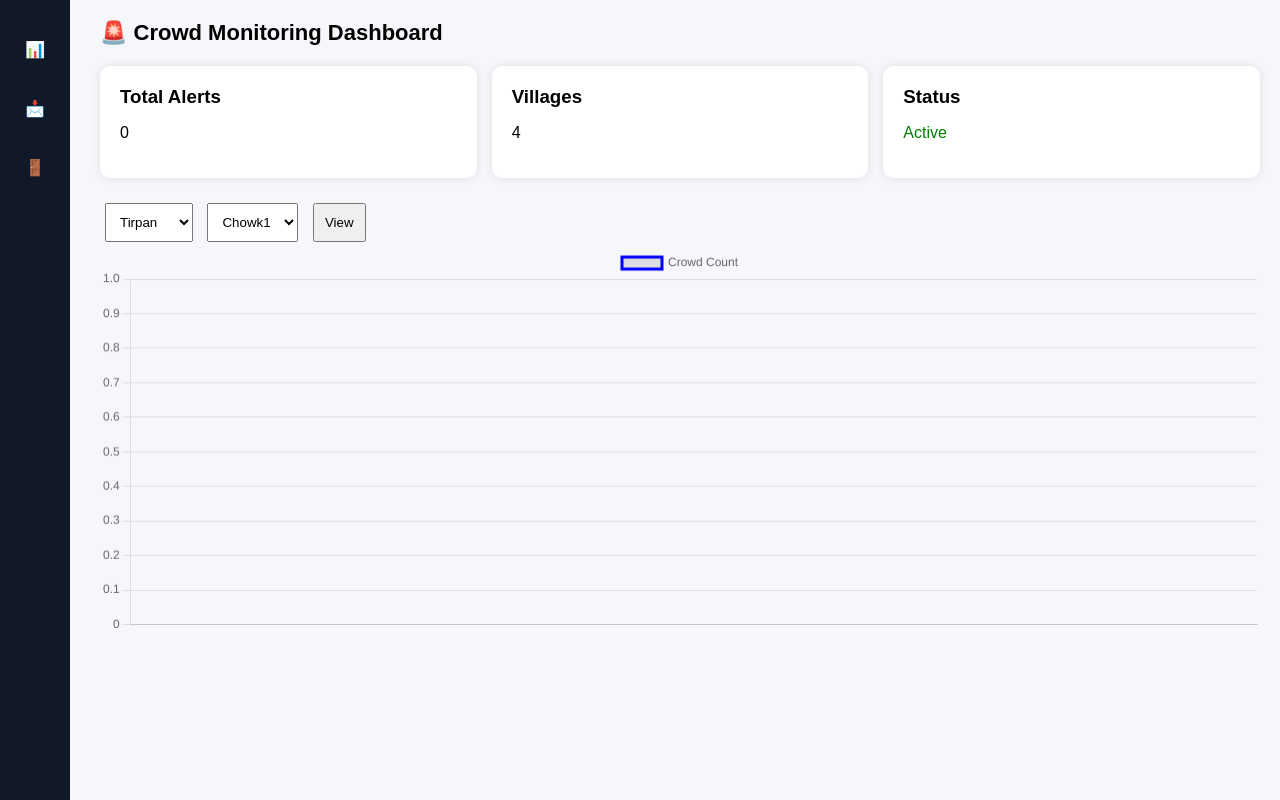
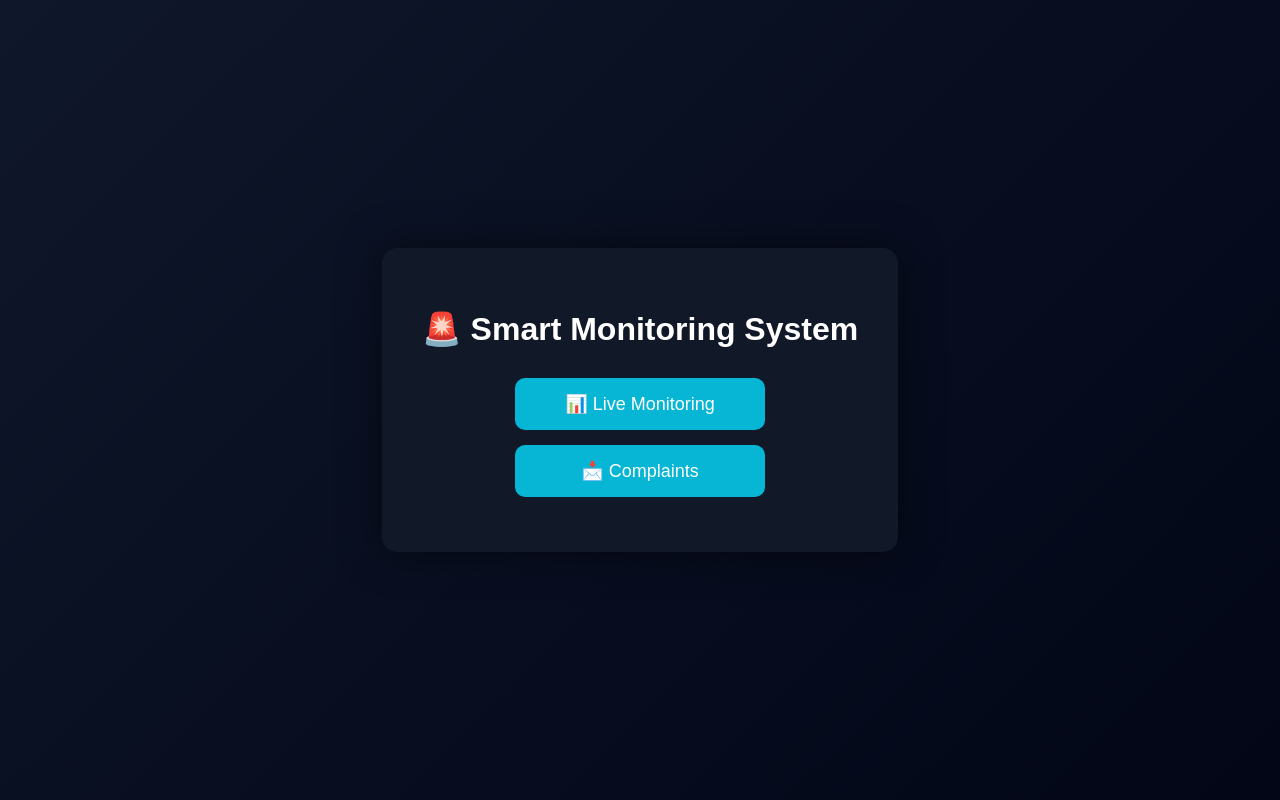
Before and after one commit to vighnesh-patil23/Crowd-system1, a Flask app: page /dashboard in a window 1280 px wide. Run offline with Flask 3, Linux system fonts and the light colour scheme; the visitor is signed in with stand-in values (Sample User, id 1).

Commit message:
Update dashboard.html

```diff
--- a/templates/dashboard.html
+++ b/templates/dashboard.html
@@ -2,228 +2,69 @@
 <html>
 <head>
 <title>Dashboard</title>
-<script src="https://cdn.jsdelivr.net/npm/chart.js"></script>
 
 <style>
-
 body{
     margin:0;
     font-family:Arial;
-    background:#f5f7fb;
+    height:100vh;
+    background:linear-gradient(135deg,#0f172a,#020617);
+    display:flex;
+    justify-content:center;
+    align-items:center;
+    color:white;
 }
 
-/* SIDEBAR */
-.sidebar{
-    width:70px;
-    height:100vh;
+/* CARD */
+.box{
     background:#111827;
-    position:fixed;
-    color:white;
-    display:flex;
-    flex-direction:column;
-    align-items:center;
-    padding-top:20px;
+    padding:40px;
+    border-radius:15px;
+    box-shadow:0 0 40px rgba(0,0,0,0.5);
+    text-align:center;
 }
 
-.sidebar div{
-    margin:20px 0;
-    cursor:pointer;
+h1{
+    margin-bottom:30px;
 }
 
-/* MAIN */
-.main{
-    margin-left:80px;
-    padding:20px;
+/* BUTTON */
+.btn{
+    display:block;
+    width:250px;
+    margin:15px auto;
+    padding:15px;
+    font-size:18px;
+    border:none;
+    border-radius:10px;
+    cursor:pointer;
+    background:#06b6d4;
+    color:white;
+    transition:0.3s;
 }
 
-/* TOP */
-.top{
-    display:flex;
-    justify-content:space-between;
-    align-items:center;
+.btn:hover{
+    background:#0891b2;
 }
-
-.title{
-    font-size:22px;
-    font-weight:bold;
-}
-
-/* CARDS */
-.cards{
-    display:flex;
-    gap:15px;
-    margin-top:20px;
-}
-
-.card{
-    flex:1;
-    padding:20px;
-    border-radius:10px;
-    background:white;
-    box-shadow:0 0 10px rgba(0,0,0,0.1);
-}
-
-.card h3{
-    margin:0;
-}
-
-/* FILTER */
-.filter{
-    margin-top:20px;
-}
-
-select,button{
-    padding:10px;
-    margin:5px;
-}
-
-/* DATA */
-.container{
-    display:flex;
-    flex-wrap:wrap;
-    margin-top:20px;
-}
-
-.box{
-    background:white;
-    width:250px;
-    margin:10px;
-    padding:10px;
-    border-radius:10px;
-    box-shadow:0 0 10px rgba(0,0,0,0.1);
-}
-
-.box img{
-    width:100%;
-}
-
-.count{
-    color:red;
-    font-weight:bold;
-}
-
 </style>
 
 </head>
 
 <body>
 
-<!-- SIDEBAR -->
-<div class="sidebar">
-<div onclick="showLive()">📊</div>
-<div onclick="showComplaint()">📩</div>
-<div onclick="logout()">🚪</div>
-</div>
+<div class="box">
 
-<!-- MAIN -->
-<div class="main">
+<h1>🚨 Smart Monitoring System</h1>
 
-<div class="top">
-<div class="title">🚨 Crowd Monitoring Dashboard</div>
-</div>
+<button class="btn" onclick="location.href='/live'">
+📊 Live Monitoring
+</button>
 
-<!-- CARDS -->
-<div class="cards">
-<div class="card"><h3>Total Alerts</h3><p>{{data|length}}</p></div>
-<div class="card"><h3>Villages</h3><p>4</p></div>
-<div class="card"><h3>Status</h3><p style="color:green;">Active</p></div>
-</div>
-
-<!-- LIVE SECTION -->
-<div id="live">
-
-<div class="filter">
-<form method="post">
-<select name="village">
-<option>Tirpan</option>
-<option>Kotoli</option>
-<option>Shirgao</option>
-<option>Kerli</option>
-</select>
-
-<select name="chowk">
-<option>Chowk1</option>
-<option>Chowk2</option>
-<option>Chowk3</option>
-</select>
-
-<button>View</button>
-</form>
-</div>
-
-<!-- GRAPH -->
-<canvas id="chart" height="100"></canvas>
-
-<!-- DATA -->
-<div class="container">
-{% for row in data %}
-<div class="box">
-<p><b>{{row[2]}} - {{row[3]}}</b></p>
-<p>Time: {{row[1]}}</p>
-<p class="count">People: {{row[4]}}</p>
-<img src="/uploads/{{row[5]}}">
-</div>
-{% endfor %}
-</div>
+<button class="btn" onclick="location.href='/complaint'">
+📩 Complaints
+</button>
 
 </div>
 
-<!-- COMPLAINT SECTION -->
-<div id="complaint" style="display:none;">
-
-<div class="container">
-{% for c in complaints %}
-<div class="box">
-<p><b>{{c[1]}}</b></p>
-<p>{{c[2]}}</p>
-<img src="/uploads/{{c[3]}}">
-
-<form>
-<input placeholder="Reply..." style="width:100%;padding:5px;">
-<button>Send</button>
-</form>
-
-</div>
-{% endfor %}
-</div>
-
-</div>
-
-</div>
-
-<script>
-
-function showLive(){
-    document.getElementById("live").style.display="block";
-    document.getElementById("complaint").style.display="none";
-}
-
-function showComplaint(){
-    document.getElementById("live").style.display="none";
-    document.getElementById("complaint").style.display="block";
-}
-
-function logout(){
-    window.location.href="/logout";
-}
-
-// GRAPH
-var ctx = document.getElementById('chart');
-
-var chart = new Chart(ctx, {
-    type: 'line',
-    data: {
-        labels: [{% for g in graph_data %}"{{g[0]}}",{% endfor %}],
-        datasets: [{
-            label: 'Crowd Count',
-            data: [{% for g in graph_data %}{{g[1]}},{% endfor %}],
-            borderColor:"blue",
-            fill:false
-        }]
-    }
-});
-
-</script>
-
 </body>
 </html>
```
